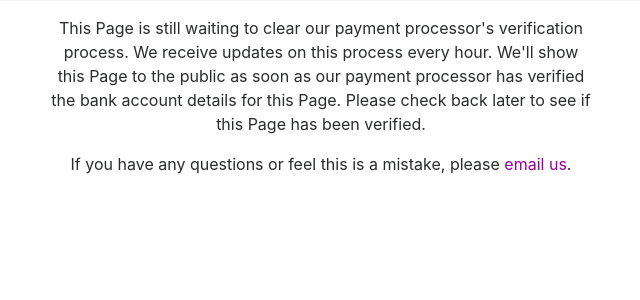
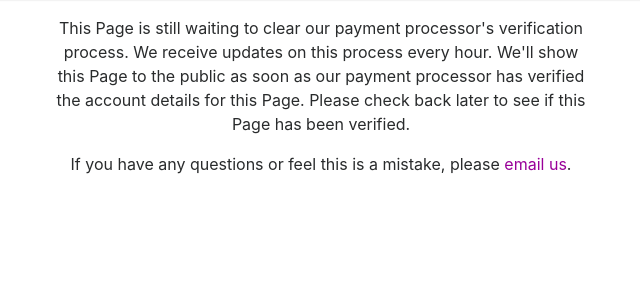
Before and after one commit to brunosardinepi/charity, a Django app: template page/templates/page/page.html in a window 1280 px wide. Shown: the part 64-364 px from the top of the page, without its empty margins (319-959 px from the left). Run offline with Django 3.2, Linux system fonts and the light colour scheme; the template is opened without the code that fills it, so the values that code supplies are empty; parts of the project's set-up code (start-up, migrations or seed data) failed here and were passed over; some libraries are stand-ins or nearby versions.

Commit message:
#405 -- updated message

```diff
--- a/page/templates/page/page.html
+++ b/page/templates/page/page.html
@@ -99,7 +99,7 @@
     {% else %}
         <div class="row justify-content-center">
             <div class="col-6 text-center">
-                <p>This Page is still waiting to clear our payment processor's verification process. We receive updates on this process every hour. We'll show this Page to the public as soon as our payment processor has verified the bank account details for this Page. Please check back later to see if this Page has been verified.</p>
+                <p>This Page is still waiting to clear our payment processor's verification process. We receive updates on this process every hour. We'll show this Page to the public as soon as our payment processor has verified the account details for this Page. Please check back later to see if this Page has been verified.</p>
                 <p>If you have any questions or feel this is a mistake, please <a href="mailto:help@page.fund">email us</a>.</p>
             </div>
         </div>
```
